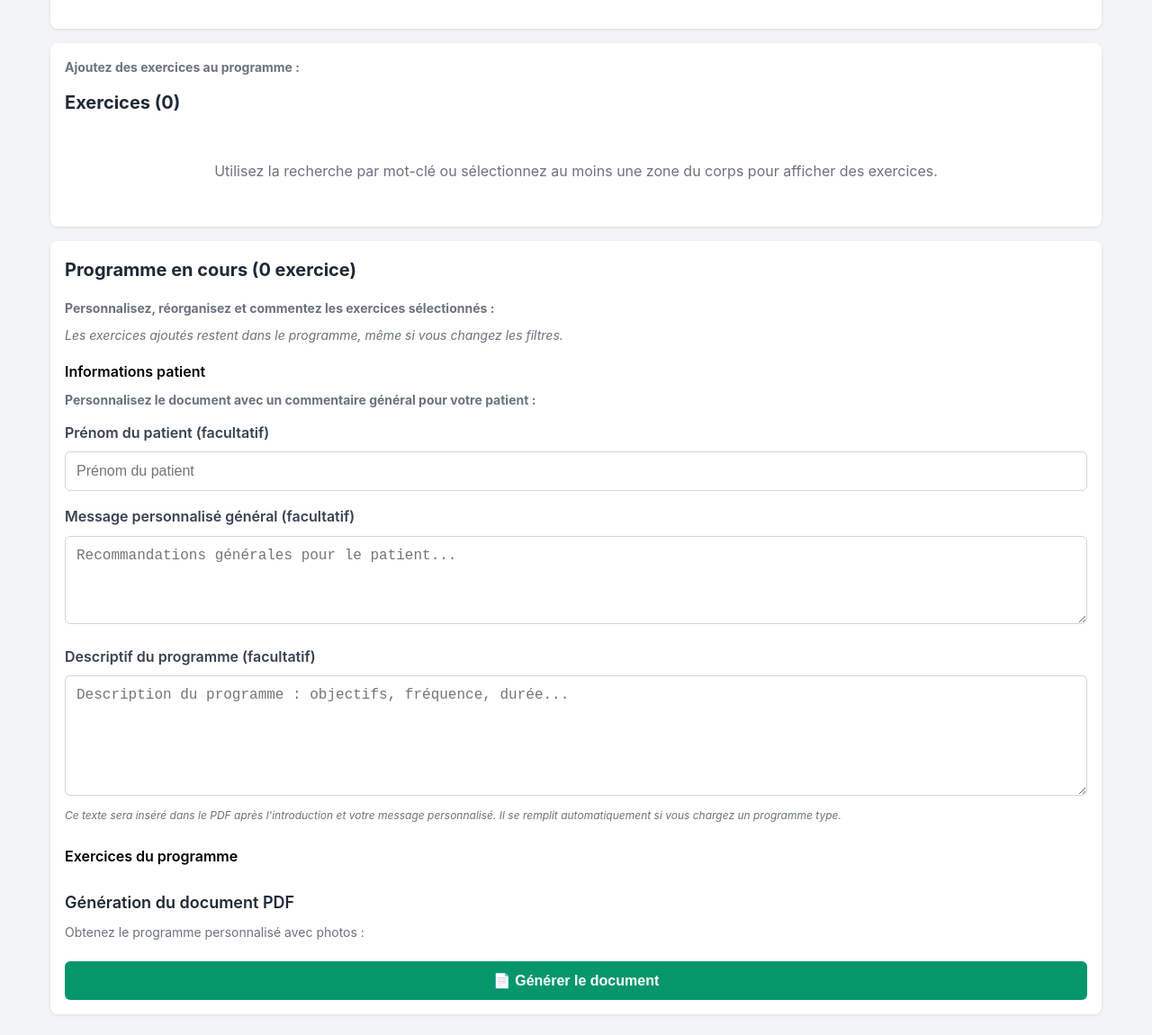
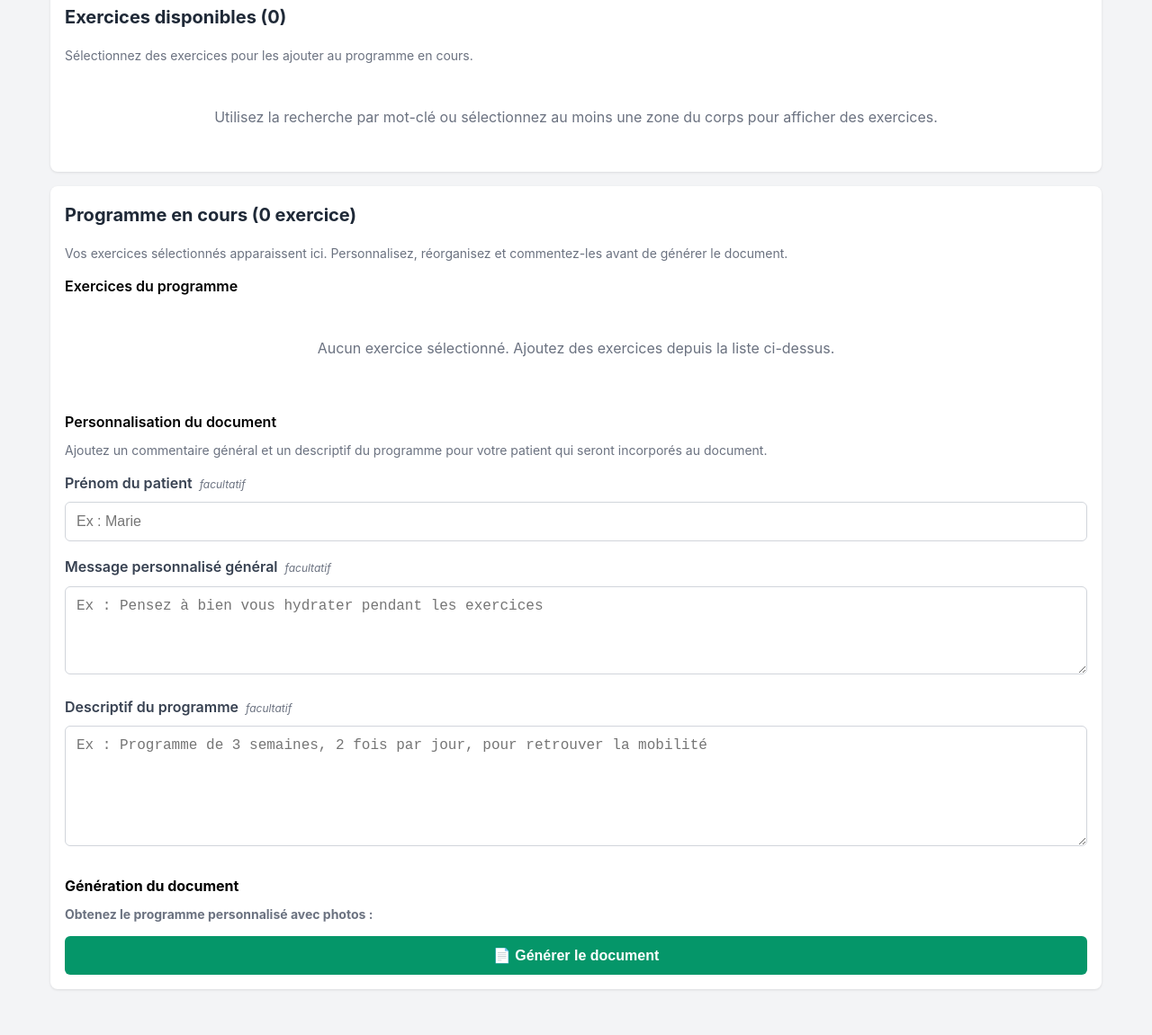
Before and after one commit to Mpr9275/Progreeduc, a plain HTML site: page index.html in a window 1280 px wide. Shown: the part 1379-2530 px from the top of the page at 90% size. Drawn offline with Linux system fonts and the light colour scheme.

Commit message:
Add files via upload

```diff
--- a/index.html
+++ b/index.html
@@ -61,7 +61,7 @@
                             🔍 Méthode 1 : Recherche libre
                         </h3>
                         <p style="font-size: 0.875rem; color: #6b7280; margin-bottom: 0.75rem;">
-                            Tapez un mot-clé (exemple : "genou", "étirement", "renforcement")
+                            Tapez un ou plusieurs mots-clés (ex. : genou, étirement, renforcement)
                         </p>
 
                         <div class="filter-group">
@@ -71,7 +71,6 @@
                                 id="search-input"
                                 placeholder="Titre, description..."
                                 oninput="Filters.filterExercises()"
-                                aria-labelledby="titre-recherche"
                             >
                         </div>
                     </div>
@@ -85,13 +84,8 @@
                             Affinez par zone du corps, type d'exercice et matériel disponible
                         </p>
 
-                        <p style="font-size: 0.875rem; color: #6b7280; margin-bottom: 0.5rem;">
-                            <strong>Choisissez une ou plusieurs zones du corps :</strong>
-                        </p>
-
                         <div class="filter-group">
-                            <label class="filter-title" id="titre-zones">Zones du corps <span class="required-badge">obligatoire*</span></label>
-                            <p class="filter-description" aria-hidden="true">(obligatoire si pas de recherche)</p>
+                            <h4 class="filter-title" id="titre-zones" style="margin: 0 0 0.5rem 0; font-size: 1rem;">Zones du corps – obligatoire</h4>
                             <div class="checkbox-group" id="zones-filter" role="group" aria-labelledby="titre-zones"></div>
                         </div>
 
@@ -118,10 +112,10 @@
                 </section>
 
                 <section class="section" aria-label="Résultats de recherche">
+                    <h2>Exercices disponibles (<span id="results-count">0</span>)</h2>
                     <p style="font-size: 0.875rem; color: #6b7280; margin-bottom: 0.75rem;">
-                        <strong>Ajoutez des exercices au programme :</strong>
+                        Sélectionnez des exercices pour les ajouter au programme en cours.
                     </p>
-                    <h2>Exercices (<span id="results-count">0</span>)</h2>
                     <div id="results-list" role="list"></div>
                 </section>
 
@@ -129,71 +123,71 @@
                 <section class="section" aria-label="Programme en cours" id="section-programme">
                     <h2 id="titre-programme">Programme en cours (<span id="program-count">0</span> exercice<span id="program-plural">s</span>)</h2>
 
-                    <p style="font-size: 0.875rem; color: #6b7280; margin-bottom: 0.5rem;">
-                        <strong>Personnalisez, réorganisez et commentez les exercices sélectionnés :</strong>
+                    <p style="font-size: 0.875rem; color: #6b7280; margin-bottom: 0.75rem;">
+                        Vos exercices sélectionnés apparaissent ici. Personnalisez, réorganisez et commentez-les avant de générer le document.
                     </p>
 
-                    <p style="font-size: 0.875rem; color: #6b7280; margin-bottom: 1rem; font-style: italic;">
-                        Les exercices ajoutés restent dans le programme, même si vous changez les filtres.
-                    </p>
+                    <h3 style="font-size: 1rem; font-weight: 600; margin-bottom: 0.75rem;">Exercices du programme</h3>
 
-                    <h3 style="font-size: 1rem; font-weight: 600; margin-bottom: 0.5rem;">Informations patient</h3>
+                    <!-- Descriptif du programme en lecture seule (si présent) -->
+                    <div id="program-description-display" class="hidden">
+                        <h4 style="font-size: 0.875rem; font-weight: 600; margin-bottom: 0.5rem;">
+                            Descriptif du programme type
+                        </h4>
+                        <p id="program-description-text" style="white-space: pre-line; color: #374151; line-height: 1.6; margin-bottom: 0.5rem;"></p>
+                        <hr style="margin: 1rem 0; border: none; border-top: 1px solid #e5e7eb;">
+                    </div>
+
+                    <div id="selected-list" role="list" aria-labelledby="titre-programme"></div>
+
+                    <h3 style="font-size: 1rem; font-weight: 600; margin: 1.5rem 0 0.5rem 0;">Personnalisation du document</h3>
 
                     <p style="font-size: 0.875rem; color: #6b7280; margin-bottom: 0.75rem;">
-                        <strong>Personnalisez le document avec un commentaire général pour votre patient :</strong>
+                        Ajoutez un commentaire général et un descriptif du programme pour votre patient qui seront incorporés au document.
                     </p>
 
                     <div class="form-group">
-                        <label for="patient-name">Prénom du patient (facultatif)</label>
+                        <label for="patient-name">Prénom du patient <span class="optional-badge">facultatif</span></label>
                         <input
                             type="text"
                             id="patient-name"
-                            placeholder="Prénom du patient"
-                            aria-label="Prénom du patient"
+                            placeholder="Ex : Marie"
                             onkeydown="if(event.key === 'Enter') event.preventDefault()"
                         >
                     </div>
 
                     <div class="form-group">
-                        <label for="custom-message">Message personnalisé général (facultatif)</label>
+                        <label for="custom-message">Message personnalisé général <span class="optional-badge">facultatif</span></label>
                         <textarea
                             id="custom-message"
                             rows="4"
-                            placeholder="Recommandations générales pour le patient..."
-                            aria-label="Message personnalisé général pour le patient"
+                            placeholder="Ex : Pensez à bien vous hydrater pendant les exercices"
                         ></textarea>
                     </div>
 
                     <div class="form-group">
-                        <label for="program-type-description">Descriptif du programme (facultatif)</label>
+                        <label for="program-type-description">Descriptif du programme <span class="optional-badge">facultatif</span></label>
                         <textarea
                             id="program-type-description"
                             rows="6"
-                            placeholder="Description du programme : objectifs, fréquence, durée..."
-                            aria-label="Descriptif du programme de rééducation"
+                            placeholder="Ex : Programme de 3 semaines, 2 fois par jour, pour retrouver la mobilité"
+                            oninput="Document.updateDescriptionDisplay()"
                         ></textarea>
-                        <p style="font-size: 0.75rem; color: #6b7280; margin-top: 0.25rem; font-style: italic;">
-                            Ce texte sera inséré dans le PDF après l'introduction et votre message personnalisé. Il se remplit automatiquement si vous chargez un programme type.
-                        </p>
                     </div>
 
-                    <h3 style="font-size: 1rem; font-weight: 600; margin: 1.5rem 0 0.75rem 0;">Exercices du programme</h3>
+                    <p style="font-size: 1rem; font-weight: 600; margin: 1.5rem 0 0.5rem 0;">
+                        <strong>Génération du document</strong>
+                    </p>
 
-                    <div id="selected-list" role="list" aria-labelledby="titre-programme"></div>
+                    <p style="font-size: 0.875rem; color: #6b7280; margin-bottom: 0.75rem;">
+                        <strong>Obtenez le programme personnalisé avec photos :</strong>
+                    </p>
 
-                    <!-- V20.7c - Titre VoiceOver pour génération document -->
-                    <h3 class="sr-only">Génération du document</h3>
-                    <h2 id="titre-generation" style="font-size: 1.125rem; font-weight: 600; margin-top: 1.5rem; margin-bottom: 0.5rem;">
-                        Génération du document PDF
-                    </h2>
-                    <p style="font-size: 0.875rem; color: #6b7280; margin-bottom: 0.75rem;">
-                        Obtenez le programme personnalisé avec photos :
-                    </p>
+                    <h3 class="sr-only">></h3>
 
                     <button
                         class="btn-success"
                         onclick="Document.generateDocument()"
-                        style="margin-top: 0.5rem;"
                         aria-label="Générer le document PDF du programme"
                     >
                         📄 Générer le document
@@ -309,7 +303,6 @@
                                 id="admin-search"
                                 placeholder="Titre, description..."
                                 oninput="AdminExercises.updateList()"
-                                aria-label="Rechercher un exercice dans la liste"
                             >
                         </div>
 
@@ -337,7 +330,6 @@
                                 id="admin-programs-search"
                                 placeholder="Titre, tags..."
                                 oninput="AdminPrograms.updateList()"
-                                aria-label="Rechercher un programme type dans la liste"
                             >
                         </div>
 
```
